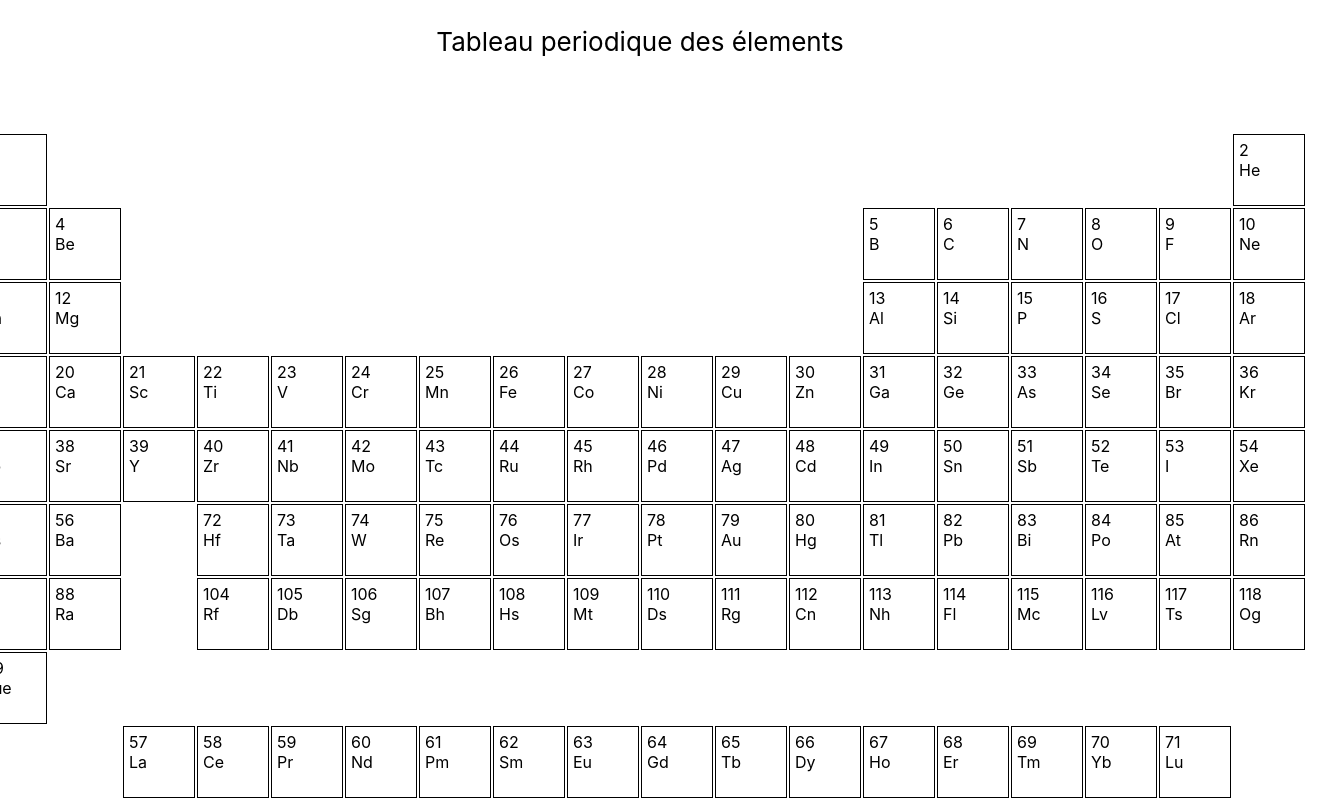
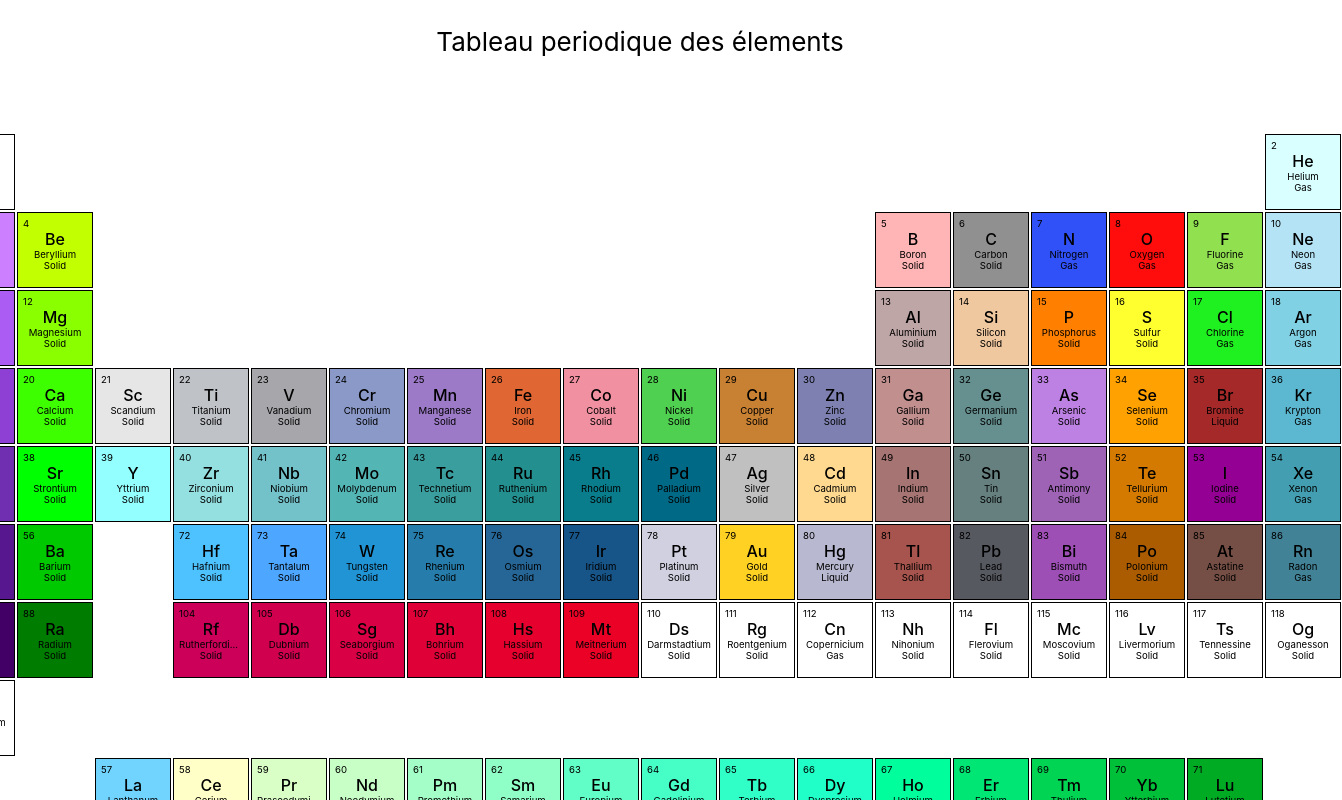
Before and after one commit to baudc/periodic-table-elements, a React (Create React App) app: page / in a window 1280 px wide. Shown: the top 800 px of the page, 1342 px wide, since content can reach past the window. Built offline with nearby package versions, Linux system fonts and the light colour scheme.

Commit message:
element name + phase added & clean code

```diff
--- a/src/components/PeriodicTable.css
+++ b/src/components/PeriodicTable.css
@@ -12,6 +12,29 @@
   border: 1px solid black;
   padding: 5px;
   margin: 1px;
-  width: 60px;
-  height: 60px;
+  min-width: 64px;
+  min-height: 64px;
 }
+
+.element-number {
+  font-size: 1.2vh;
+}
+
+.element-symbol {
+  text-align: center;
+  font-size: 2vh;
+  font-weight: 500;
+}
+
+.element-name {
+  overflow: hidden;
+  white-space: nowrap;
+  text-overflow: ellipsis;
+  text-align: center;
+  font-size: 1.2vh;
+}
+
+.element-phase {
+  text-align: center;
+  font-size: 1.2vh;
+}
--- a/src/components/PeriodicTable.js
+++ b/src/components/PeriodicTable.js
@@ -12,11 +12,14 @@ const PeriodicTable = () => {
             <div
               className="element"
               style={{
+                backgroundColor: "#" + item["cpk-hex"],
                 gridColumnStart: item.xpos,
                 gridRowStart: item.ypos,
               }}>
-              <div>{item.number}</div>
-              <div>{item.symbol}</div>
+              <div className="element-number">{item.number}</div>
+              <div className="element-symbol">{item.symbol}</div>
+              <div className="element-name">{item.name}</div>
+              <div className="element-phase">{item.phase}</div>
             </div>
           );
         })}
```
